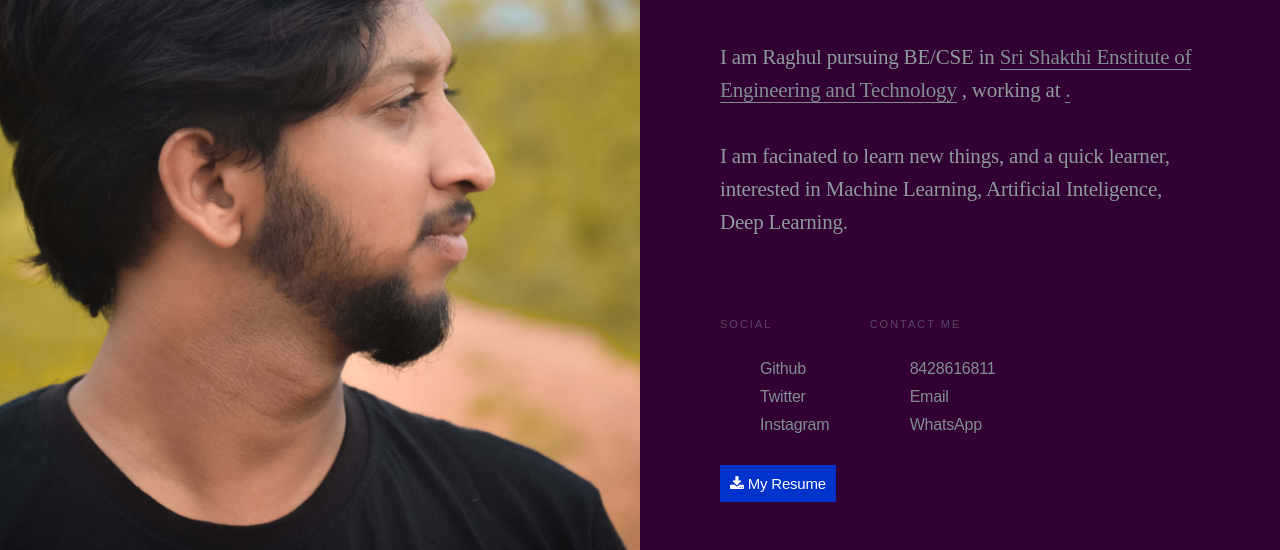
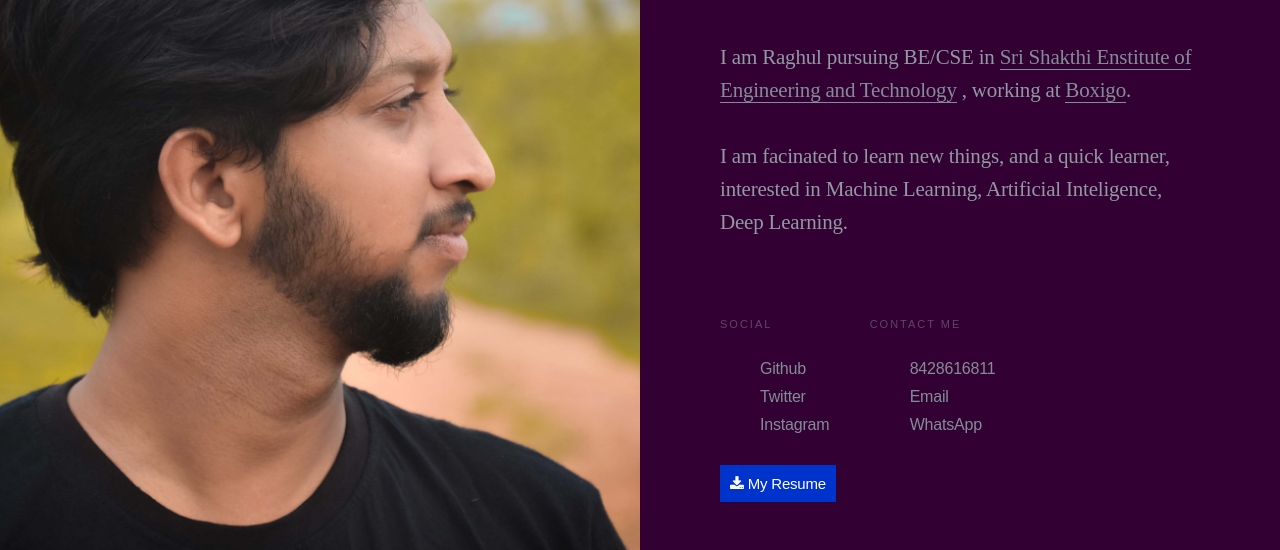
Before and after one commit to raghulrage/raghulrage.github.io, a plain HTML site: page index.html in a window 1280 px wide. Shown: the part 250-800 px from the top of the page. Drawn offline with Linux system fonts and the light colour scheme.

Commit message:
Update index.html

```diff
--- a/index.html
+++ b/index.html
@@ -47,7 +47,7 @@
 
 			<div class="split-bio">
 
-				<p>I am Raghul pursuing BE/CSE in <a href="https://www.siet.ac.in/"> Sri Shakthi Enstitute of Engineering and Technology</a> , working at <a href='http//:www.boxigo.in'Boxigo</a>. </p>
+				<p>I am Raghul pursuing BE/CSE in <a href="https://www.siet.ac.in/"> Sri Shakthi Enstitute of Engineering and Technology</a> , working at <a href='http//:www.boxigo.in'>Boxigo</a>. </p>
 				<br>
 				<p>I am facinated to learn new things, and a quick learner, interested in Machine Learning, Artificial Inteligence, Deep Learning.</p>
 
```
